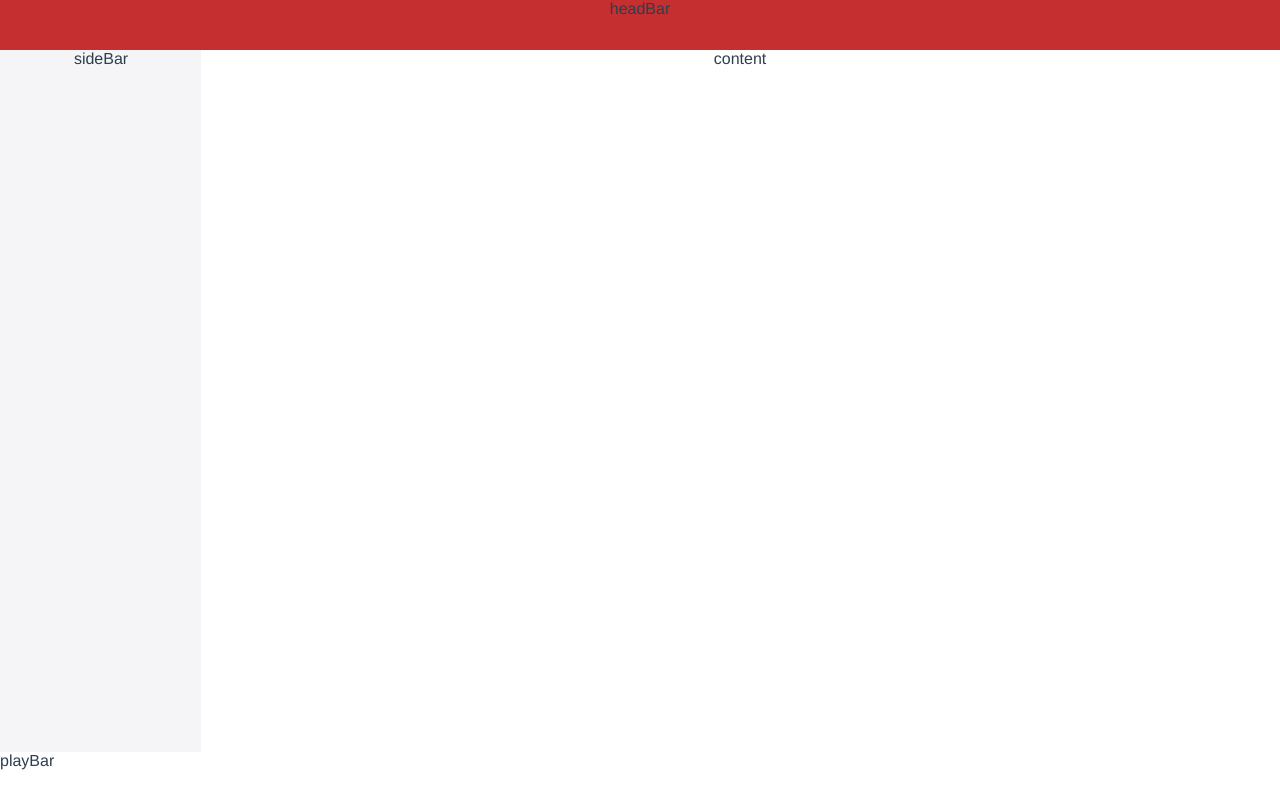
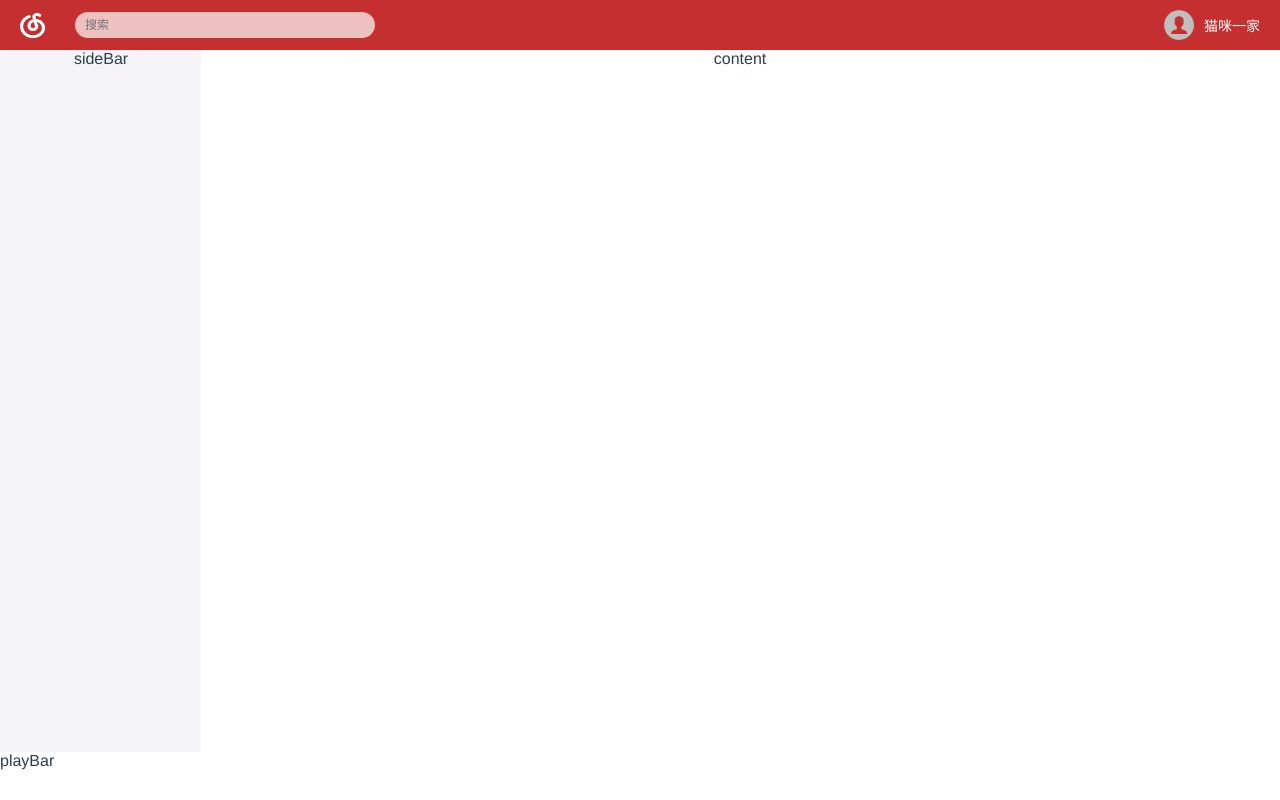
Before and after one commit to JYMr/neteaseMusic, a Vue app: page / in a window 1280 px wide. Built offline with nearby package versions, Linux system fonts and the light colour scheme.

Commit message:
feature：头部样式

```diff
--- /dev/null
+++ b/src/assets/common.scss
@@ -0,0 +1,25 @@
+/*
+    布局
+*/
+.flex {
+  display: flex;
+}
+.flex-between {
+  display: flex;
+  justify-content: space-between;
+}
+.flex-middle {
+  display: flex;
+  align-items: center;
+}
+.flex-between-middle {
+  display: flex;
+  justify-content: space-between;
+  align-items: center;
+}
+.flex-1 {
+  flex: 1;
+}
+.flex-2 {
+  flex: 2;
+}
--- a/src/layout/headBar.vue
+++ b/src/layout/headBar.vue
@@ -1,6 +1,15 @@
 <template>
-  <div class="headBar">
-    headBar
+  <div class="headBar flex-between-middle">
+    <div class="flex-middle">
+      <img src="@/assets/images/logo.png" class="logo" alt="logo">
+      <div class="search">
+        <input type="text" placeholder="搜索" />
+      </div>
+    </div>
+    <div class="user-info flex-middle">
+      <img src="@/assets/images/ico-user.png" class="avatar" alt="avatar">
+      <div class="name">猫咪一家</div>
+    </div>
   </div>
 </template>
 
@@ -15,9 +24,43 @@ export default class headBar extends Vue {
 </script>
 
 <style lang="scss" scoped>
-.headBar{
-  width: 100%;
-  height: 50px;
-  background: $primary-color;
-}
+  .headBar{
+    width: 100%;
+    height: 50px;
+    background: $primary-color;
+    box-sizing: border-box;
+    padding: 0 20px;
+  }
+  .search {
+    input {
+      height: 26px;
+      width: 300px;
+      margin-left: 30px;
+      border-radius: 13px;
+      outline: none;
+      box-sizing: border-box;
+      padding: 0 10px;
+      border: none;
+      background: rgba(255, 255, 255, .7);
+      color: #323232;
+      font-size: 12px;
+    }
+  }
+  .logo {
+    width: 25px;
+    height: 25px;
+  }
+  .user-info {
+    color: #fff;
+    font-size: 14px;
+    cursor: pointer;
+    .avatar {
+      width: 30px;
+      height: 30px;
+    }
+    .name {
+      margin-left: 10px;
+    }
+  }
+
 </style>
--- a/vue.config.js
+++ b/vue.config.js
@@ -3,7 +3,10 @@ module.exports = {
     loaderOptions: {
       scss: {
         // 引入scss全局变量
-        prependData: `@import "@/assets/variable.scss";`
+        prependData: `
+          @import "@/assets/variable.scss";
+          @import "@/assets/common.scss";
+        `
       }
     }
   }
```
Also changed, not shown: src/assets/images/ico-user.png (added), src/assets/images/logo.png (added), src/assets/variable.scss (line endings or trailing spaces).
